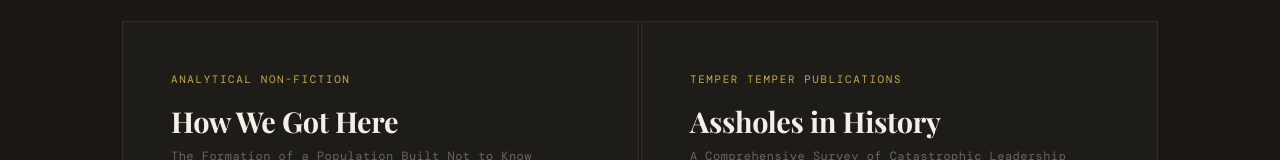
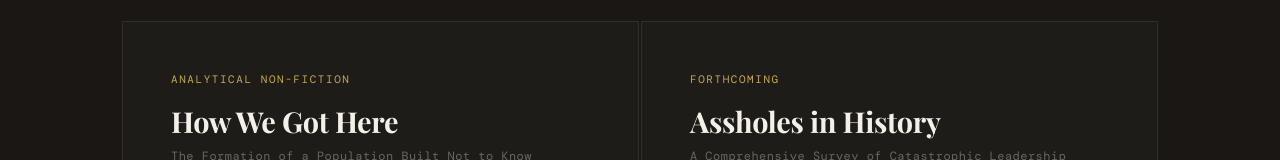
Before and after one commit to zacharymays-cpu/zacharymays-site, a Next.js app: page / in a window 1280 px wide. Shown: the part 852-1012 px from the top of the page. Built offline with nearby package versions, Linux system fonts and the light colour scheme; a web font is replaced by a local one.

Commit message:
Fix homepage: remove Temper Temper, correct twenty-four rulers

```diff
--- a/src/app/page.jsx
+++ b/src/app/page.jsx
@@ -53,10 +53,10 @@ export default function HomePage() {
               },
               {
                 href: '/assholes-in-history',
-                eyebrow: 'Temper Temper Publications',
+                eyebrow: 'Forthcoming',
                 title: 'Assholes in History',
                 sub: 'A Comprehensive Survey of Catastrophic Leadership',
-                text: "Twenty-three of history\'s most spectacularly awful rulers — not as monsters, but as products. The impulse is universal. The outcome is not.",
+                text: "Twenty-four of history\'s most spectacularly awful rulers — not as monsters, but as products. The impulse is universal. The outcome is not.",
               }
             ].map((book, i) => (
               <Link key={i} href={book.href} className="book-card-link">
```
